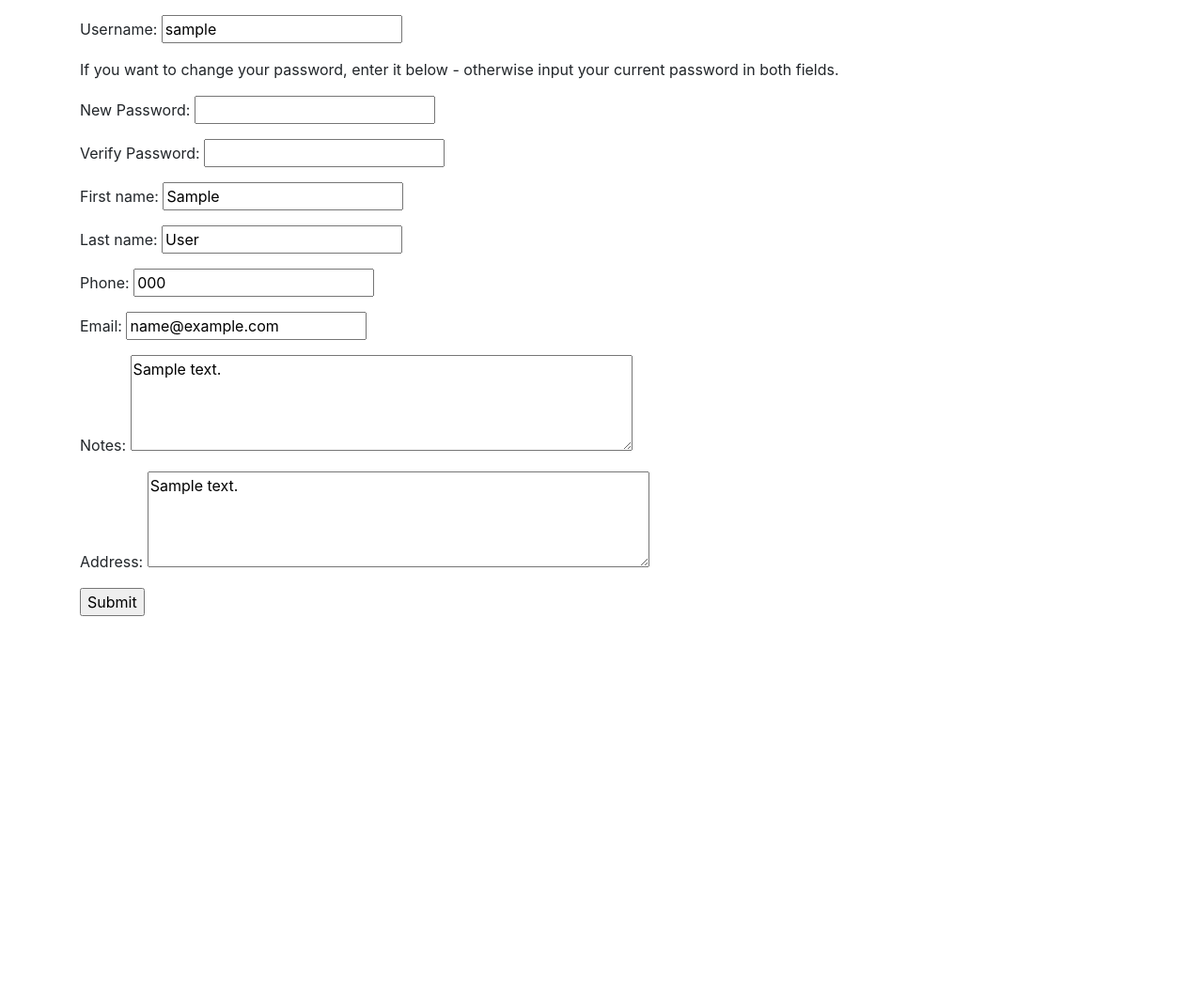
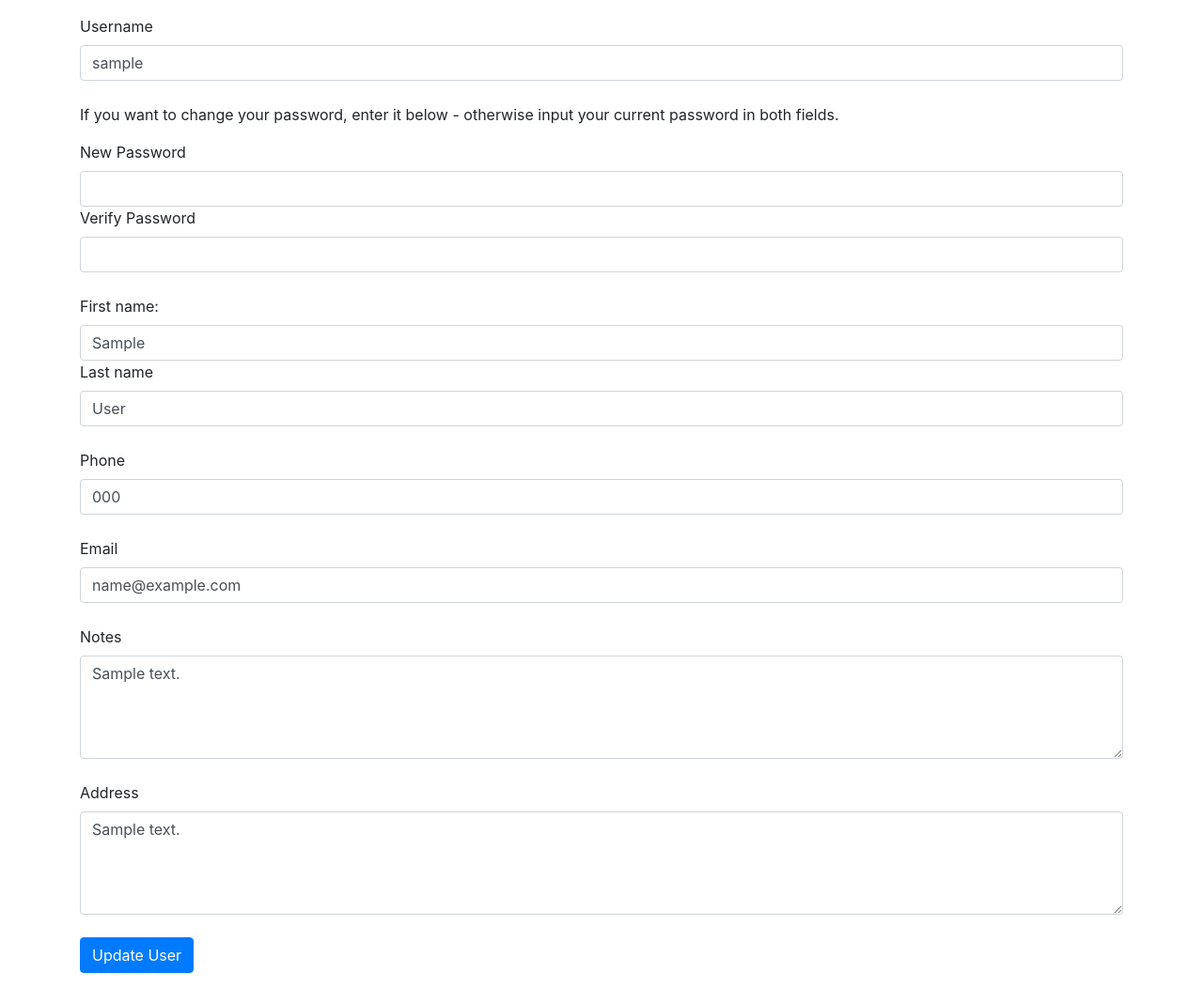
Before and after one commit to patpragman/inventory, a Flask app: template templates/edit_personal_user.html in a window 1280 px wide. Shown: the whole page at 94% size. Before the commit the page ends 656 px from the top, so only its background shows below. Run offline with Flask 2, Linux system fonts and the light colour scheme; the template is opened without the code that fills it: most values are stand-ins (such as "Sample title", 1, 10 or a date in 2020); some libraries are stand-ins or nearby versions.

```diff
--- a/app.py
+++ b/app.py
@@ -470,7 +470,7 @@ def new_customer() -> str:
         else:
             raise InvalidRequest("/create_new_customer can only accept a get or a post.")
     except Exception as err:
-        print(err)
+        print(err, type(err))
         return str(err)
 
 
--- a/templates/edit_customer.html
+++ b/templates/edit_customer.html
@@ -68,12 +68,12 @@
 </div>
 
 <div class="new_customer_edit_box">
-    <form action="/new_customer" method="post">
+    <form action="/new_customer" method="POST">
         <div class="form-group">
             <h1>New Customer:</h1>
 
             <label for="first_name_new">First Name</label>
-            <input class="form-control"  type="text" name="first_name_new" id="first_name_new">
+            <input class="form-control"  type="text" id="first_name_new" name="first_name">
 
             <label for="last_name_new">Last Name</label>
             <input class="form-control"  type="text" id="last_name_new" name="last_name">
--- a/templates/edit_item.html
+++ b/templates/edit_item.html
@@ -47,6 +47,7 @@
 <body>
 
 <h3>Welcome, {{user.username}}.</h3>
+<a href="/control_panel">Back to Control Panel</a>
 <p>You can edit items below - be advised, they do not save unless you click save.</p>
 <label for="search_bar">Search:</label>
 <input class="form-control" id="search_bar" onkeyup="search('item_edit_box');">
@@ -167,7 +168,5 @@
         <input class="btn btn-primary" type="submit" value="Create">
     </form>
 </div>
-<br>
-<a href="/control_panel">Control Panel</a>
 </body>
 </html>
--- a/templates/edit_personal_user.html
+++ b/templates/edit_personal_user.html
@@ -5,20 +5,43 @@
 
 </head>
 <body>
-    <div class="container">
+    <div class="container form-group">
         <form action="/amend_personal_data" method="post">
             <p>{{message}}</p>
-            <p>Username: <input type="text" name="username" value="{{person.username}}"></p>
+            <label for="username">Username</label>
+            <input id="username" class="form-control" type="text" name="username" value="{{person.username}}">
+            <br>
+
             <p>If you want to change your password, enter it below - otherwise input your current password in both fields.</p>
-            <p>New Password: <input type="password" name="password" id="new_password" oninput="check_match();"></p>
-            <p>Verify Password: <input type="password" name="verify_pass" oninput="check_match();" id="check"></p>
-            <p>First name: <input type="text" name="first_name" value="{{person.first_name}}"></p>
-            <p>Last name: <input type="text" name="last_name" value="{{person.last_name}}"></p>
-            <p>Phone:  <input type="text" name="phone" value="{{person.phone}}"></p>
-            <p>Email:  <input type="text" name="email" value="{{person.email}}"></p>
-            <p>Notes: <textarea cols=50, rows=4 name="notes">{{person.notes}}</textarea></p>
-            <p>Address: <textarea cols=50, rows=4 name="address" >{{person.address}} </textarea></p>
-            <input id="submit_button" type="submit">
+            <label for="password">New Password</label>
+            <input id="password" type="password" class="form-control" name="password" id="new_password" oninput="check_match();">
+
+            <label for="vpassword">Verify Password</label>
+            <input class="form-control" id="vpassword" type="password" name="verify_pass" oninput="check_match();" id="check">
+            <br>
+
+            <label for="first_name">First name:</label>
+            <input class="form-control" id="first_name"type="text" name="first_name" value="{{person.first_name}}">
+
+            <label for="last_name">Last name </label>
+            <input class="form-control" id="last_name" type="text" name="last_name" value="{{person.last_name}}">
+            <br>
+
+            <label for="phone">Phone</label><input  class="form-control" id="phone" type="text" name="phone" value="{{person.phone}}">
+            <br>
+
+            <label for="email">Email</label> <input id="email" class="form-control" type="text" name="email" value="{{person.email}}">
+            <br>
+
+            <label for="notes">Notes</label>
+            <textarea class="form-control" id="notes" cols=50 rows=4 name="notes">{{person.notes}}</textarea>
+            <br>
+
+            <label for="address">Address</label>
+            <textarea  class="form-control" id="address" cols=50, rows=4 name="address" >{{person.address}} </textarea>
+            <br>
+
+            <input class="btn btn-primary" id="submit_button" value="Update User" type="submit">
         </form>
     </div>
 </body>
```
Also changed, not shown: inventory.db, 2 other files.
